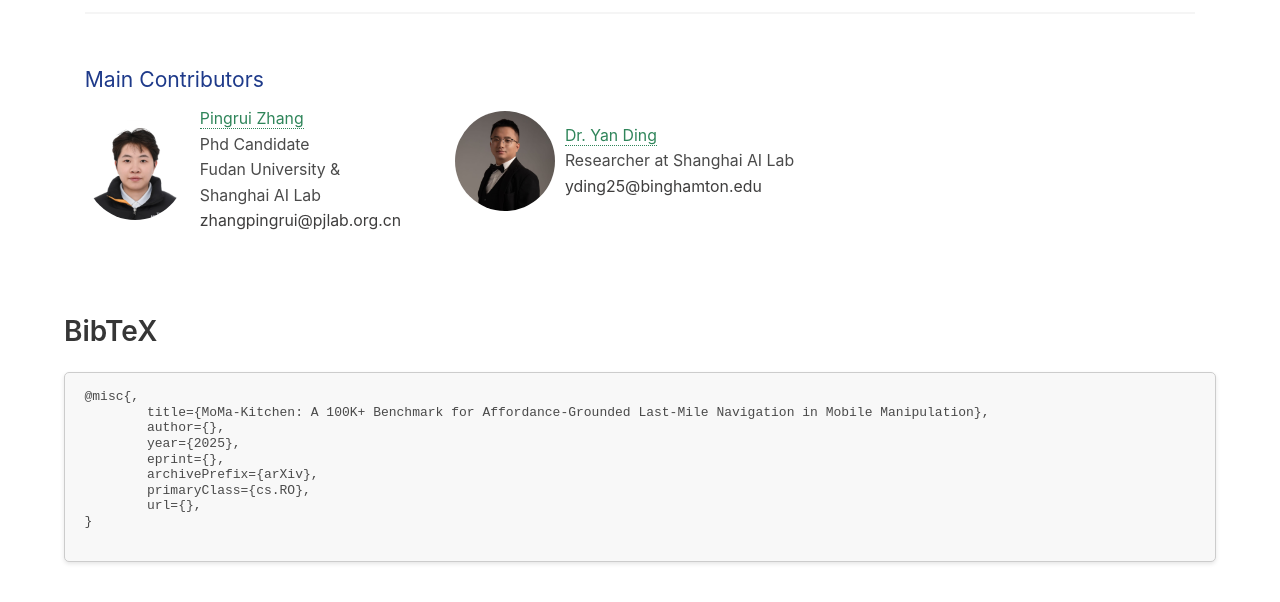
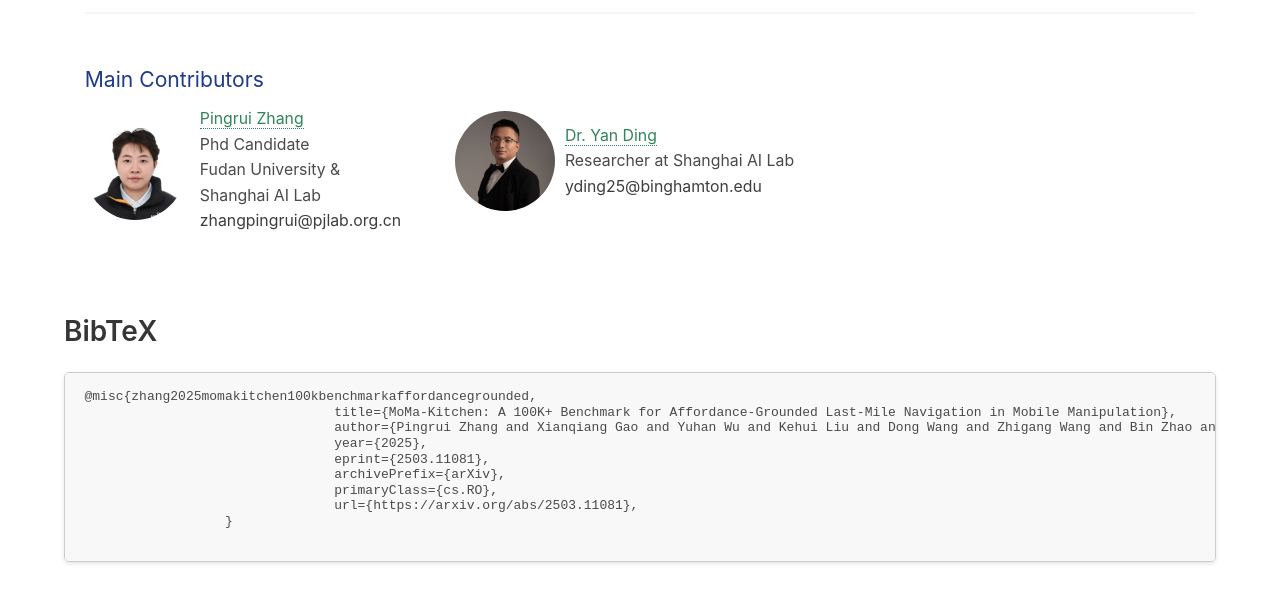
Before and after one commit to MoMaKitchen/momakitchen.github.io, a plain HTML site: page index.html in a window 1280 px wide. Shown: the part 3926-4528 px from the top of the page. Drawn offline with nearby package versions, Linux system fonts and the light colour scheme.

Commit message:
update bibtex

```diff
--- a/index.html
+++ b/index.html
@@ -361,15 +361,15 @@
 	<section class="section" id="BibTeX">
 		<div class="container is-max-widescreen content">
 			<h2 class="title">BibTeX</h2>
-			<pre class="bibtex-box">@misc{,
-	title={MoMa-Kitchen: A 100K+ Benchmark for Affordance-Grounded Last-Mile Navigation in Mobile Manipulation},
-	author={},
-	year={2025},
-	eprint={},
-	archivePrefix={arXiv},
-	primaryClass={cs.RO},
-	url={},
-}
+			<pre class="bibtex-box">@misc{zhang2025momakitchen100kbenchmarkaffordancegrounded,
+				title={MoMa-Kitchen: A 100K+ Benchmark for Affordance-Grounded Last-Mile Navigation in Mobile Manipulation},
+				author={Pingrui Zhang and Xianqiang Gao and Yuhan Wu and Kehui Liu and Dong Wang and Zhigang Wang and Bin Zhao and Yan Ding and Xuelong Li},
+				year={2025},
+				eprint={2503.11081},
+				archivePrefix={arXiv},
+				primaryClass={cs.RO},
+				url={https://arxiv.org/abs/2503.11081},
+		  }
 			</pre>
 		</div>
 	</section>
```
